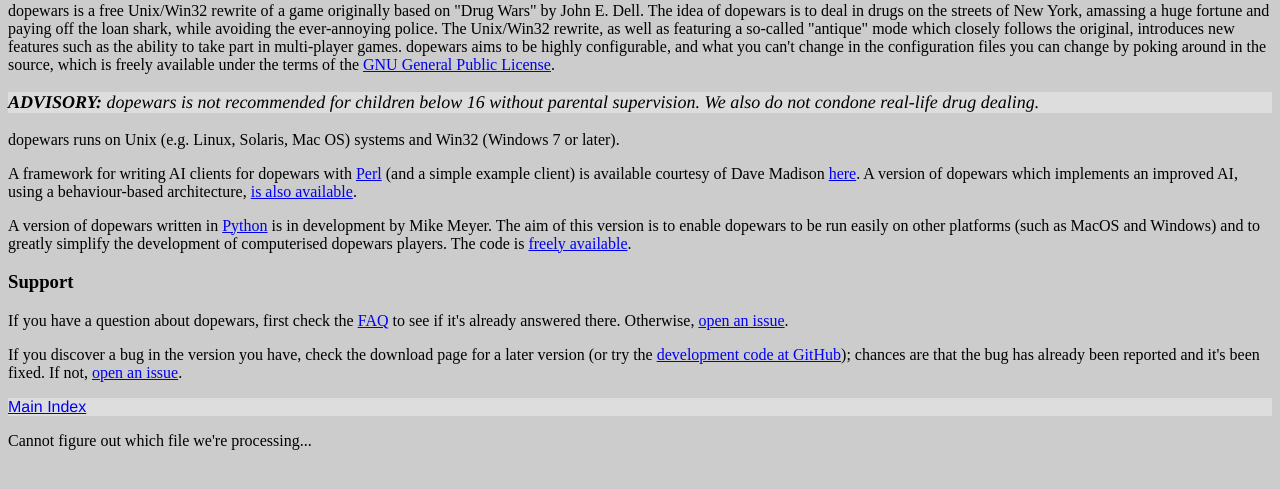
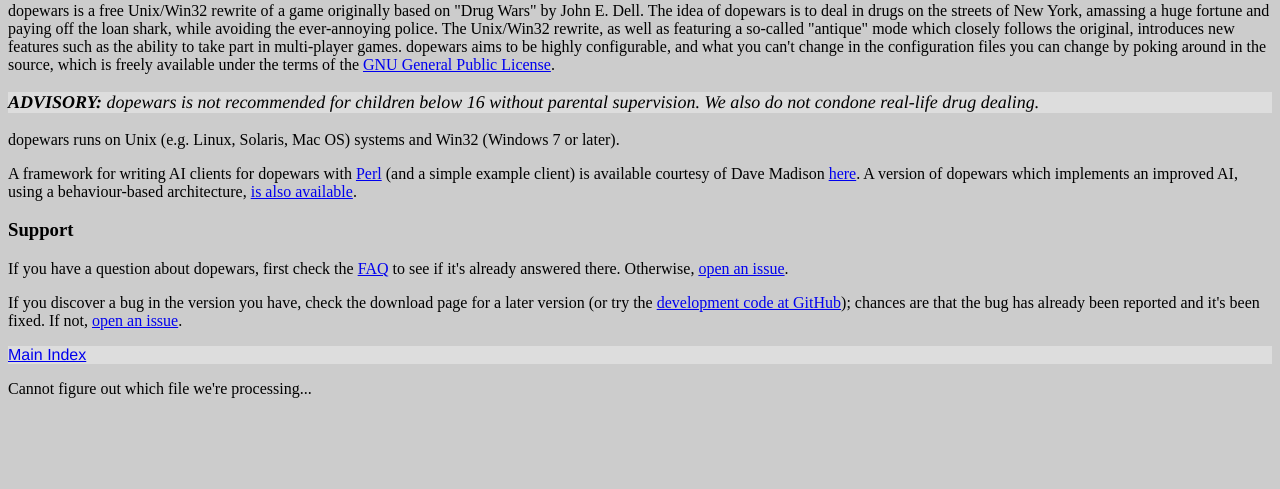
Before and after one commit to benmwebb/dopewars-website, a PHP site: page / in a window 1280 px wide. Shown: the part 222-711 px from the top of the page. Run offline with PHP 8.4, Linux system fonts and the light colour scheme; data that the repository does not hold is empty; some libraries are stand-ins or nearby versions.

Commit message:
Remove link to long-expired website, closes #1

```diff
--- a/index.php
+++ b/index.php
@@ -37,12 +37,6 @@ dopewars which implements an improved AI, using a behaviour-based
 architecture, <a href="http://www.cs.nott.ac.uk/~esg/dopewars.html">is also
 available</a>.</p>
 
-<p>A version of dopewars written in <a href="https://www.python.org/">Python</a>
-is in development by Mike Meyer. The aim of this version is to enable dopewars
-to be run easily on other platforms (such as MacOS and Windows) and to
-greatly simplify the development of computerised dopewars players. The code is
-<a href="http://www.mired.org/home/mwm/wars/">freely available</a>.</p>
-
 <h3>Support</h3>
 
 <p>If you have a question about dopewars, first check the
```
